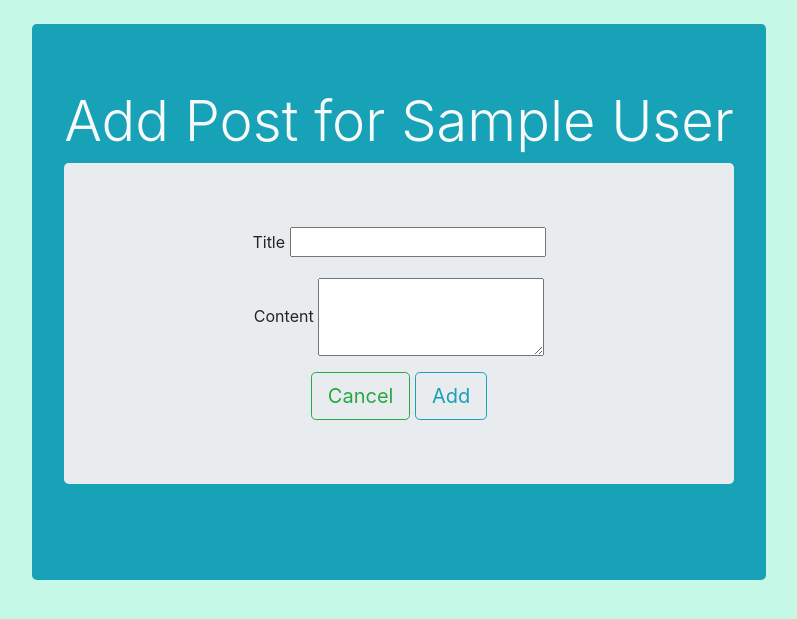
After one commit to nikgun1984/Blogly_SQLAlchemy_PostgreSQL, a Flask app: page /users/1/posts/new in a window 1280 px wide. The commit adds this page. Shown: the top 619 px of the page, without its empty margins (241-1038 px from the left). Run offline with Flask 2, Linux system fonts and the light colour scheme; tables that the repository leaves empty hold one stand-in row (values such as "Sample post"); some libraries are stand-ins or nearby versions.

Commit message:
added Posts

```diff
--- a/app.py
+++ b/app.py
@@ -4,7 +4,7 @@ from flask import Flask, render_template, redirect, flash, request
 from models import db, connect_db
 from flask_debugtoolbar import DebugToolbarExtension
 
-from models import db,  connect_db, User
+from models import db,  connect_db, User, Post
 
 app = Flask(__name__)
 
@@ -24,16 +24,23 @@ debug  = DebugToolbarExtension(app)
 connect_db(app)
 db.create_all()
 
+"""User's Routes"""
+
 @app.route('/')
 def get_users():
     users = User.query.all()
     return render_template('users.html', users=users)
 
-@app.route('/create_user')
+@app.route('/users')
+def display_users():
+    users = User.query.all()
+    return render_template('users.html', users=users)
+
+@app.route('/users/new')
 def create_user():
     return render_template('create_user.html')
 
-@app.route('/create_user', methods=["POST"])
+@app.route('/users/new', methods=["POST"])
 def submit_user():
     first_name = request.form["first_name"]
     last_name = request.form["last_name"]
@@ -43,20 +50,21 @@ def submit_user():
     db.session.add(new_user)
     db.session.commit()
 
-    return redirect(f'/{new_user.id}')
+    return redirect(f'/users/{new_user.id}')
 
-@app.route("/<int:user_id>")
+@app.route("/users/<int:user_id>")
 def show_user(user_id):
     """Show details about a single user"""
     user = User.query.get_or_404(user_id)
-    return render_template("user_details.html", user=user)
+    posts = Post.query.filter(Post.user_id==user_id)
+    return render_template("user_details.html", user=user,posts=posts)
 
-@app.route("/<int:user_id>/edit")
+@app.route("/users/<int:user_id>/edit")
 def edit_form(user_id):
     user = User.query.get_or_404(user_id)
     return render_template("edit_user.html", user=user)
 
-@app.route("/<int:user_id>/edit", methods=["POST"])
+@app.route("/users/<int:user_id>/edit", methods=["POST"])
 def edit_user(user_id):
     first_name = request.form["first_name"]
     last_name = request.form["last_name"]
@@ -69,11 +77,34 @@ def edit_user(user_id):
 
     db.session.commit()
 
-    return redirect('/')
+    return redirect('/users')
 
 @app.route('/<int:user_id>/delete', methods=["POST"])
 def delete_user(user_id):
     user = User.query.get(user_id)
     db.session.delete(user)
     db.session.commit()
-    return redirect('/')
+    return redirect('/users')
+
+"""Post Routes"""
+
+@app.route('/users/<int:user_id>/posts/new')
+def create_post(user_id):
+    user = User.query.get_or_404(user_id)
+    return render_template('create_post.html', user = user)
+
+@app.route('/users/<int:user_id>/posts/new', methods=["POST"])
+def submit_post(user_id):
+    title = request.form["title"]
+    content = request.form["content"]
+    new_post = Post(title=title, content=content, user_id=user_id)
+    db.session.add(new_post)
+    db.session.commit()
+
+    return f"the post was added to database"
+
+@app.route("/posts/<int:post_id>")
+def show_post(post_id):
+    post = Post.query.get(post_id)
+    user = User.query.get(post.user_id)
+    return render_template('show_post.html',post=post,user=user)
--- a/models.py
+++ b/models.py
@@ -1,4 +1,5 @@
 from flask_sqlalchemy import SQLAlchemy
+import datetime
 
 db = SQLAlchemy()
 def connect_db(app):
@@ -36,3 +37,39 @@ class User(db.Model):
     @property
     def full_name(self):
         return f'{self.first_name} {self.last_name}'
+
+    def __repr__(self):
+        return f'<User: {self.full_name}>, {self.image_url}'
+
+
+class Post(db.Model):
+
+    __tablename__ = "posts"
+
+    id = db.Column(
+        db.Integer,
+        primary_key = True,
+        autoincrement = True
+    )
+
+    title = db.Column(
+        db.Text,
+        nullable = False
+    )
+
+    content = db.Column(
+        db.Text,
+        nullable = False
+    )
+
+    created_at = db.Column(
+        db.DateTime,
+        default = datetime.datetime.utcnow,
+    )
+
+    user_id  = db.Column(
+        db.Integer,
+        db.ForeignKey('users.id')
+    )
+
+    users = db.relationship("User")
--- /dev/null
+++ b/templates/create_post.html
@@ -0,0 +1,25 @@
+{% extends 'base.html'%}
+
+{% block title%} Create Post {% endblock%}
+
+{%block content%}
+    <h1 class="display-4 text-center text-light">Add Post for {{user.full_name}}</h1>
+    <div class="jumbotron">
+        <div class="row">
+            <div class="col text-center">
+                <form action="/users/{{user.id}}/posts/new", method="POST">
+                    <div class="form-group">
+                        <label for="title">Title</label>
+                        <input type="text" id="title" name="title">
+                    </div>
+                    <div class="form-group">
+                        <label for="content">Content</label>
+                        <textarea id="content" rows="3" style="vertical-align: middle" name="content"></textarea>
+                    </div>
+                    <a href="/users/{{user.id}}" class="btn btn-outline-success btn-lg">Cancel</a>
+                    <button class="btn btn-outline-info btn-lg" type="submit">Add</button>
+                </form>
+            </div>
+        </div>
+    </div>
+{%endblock%}
--- a/templates/create_user.html
+++ b/templates/create_user.html
@@ -7,7 +7,7 @@
     <div class="jumbotron">
         <div class="row mt-5">
             <div class="col text-center">
-                <form action="/create_user", method="POST">
+                <form action="/users/new", method="POST">
                     <div class="form-group">
                         <label for="first">First Name</label>
                         <input type="text" id="first" name="first_name" placeholder="Enter a First Name">
--- a/templates/edit_user.html
+++ b/templates/edit_user.html
@@ -7,7 +7,7 @@
     <div class="jumbotron">
         <div class="row">
             <div class="col text-center">
-                <form action="/{{user.id}}/edit", method="POST">
+                <form action="/users/{{user.id}}/edit", method="POST">
                     <div class="form-group">
                         <label for="first">First Name</label>
                         <input type="text" id="first" name="first_name" value="{{user.first_name}}">
@@ -21,7 +21,7 @@
                         <input type="text" id="picture" name="picture" value="{{user.image_url}}">
                     </div>
                     <button class="btn btn-outline-info btn-lg" type="submit">Save</button>
-                    <a href="/{{user.id}}" class="btn btn-outline-success btn-lg">Cancel</a>
+                    <a href="/users/{{user.id}}" class="btn btn-outline-success btn-lg">Cancel</a>
                 </form>
             </div>
         </div>
--- a/templates/users.html
+++ b/templates/users.html
@@ -7,11 +7,11 @@
     <div class="jumbotron">
         <ul>
             {% for user in users%}
-            <li><a href="/{{user.id}}">{{user.full_name}}</a></li>
+            <li><a href="/users/{{user.id}}">{{user.full_name}}</a></li>
             {%endfor%}
         </ul>
         <div class="row justify-content-center">
-            <a href="/create_user" class="btn btn-outline-info btn-lg text-decoration-none">Add User</a>
+            <a href="/users/new" class="btn btn-outline-info btn-lg text-decoration-none">Add User</a>
         </div>
     </div>
 {%endblock%}
```
Also changed, not shown: templates/show_post.html (added, +11 -0 lines), templates/user_details.html (+13 -2 lines), 1 other file.
